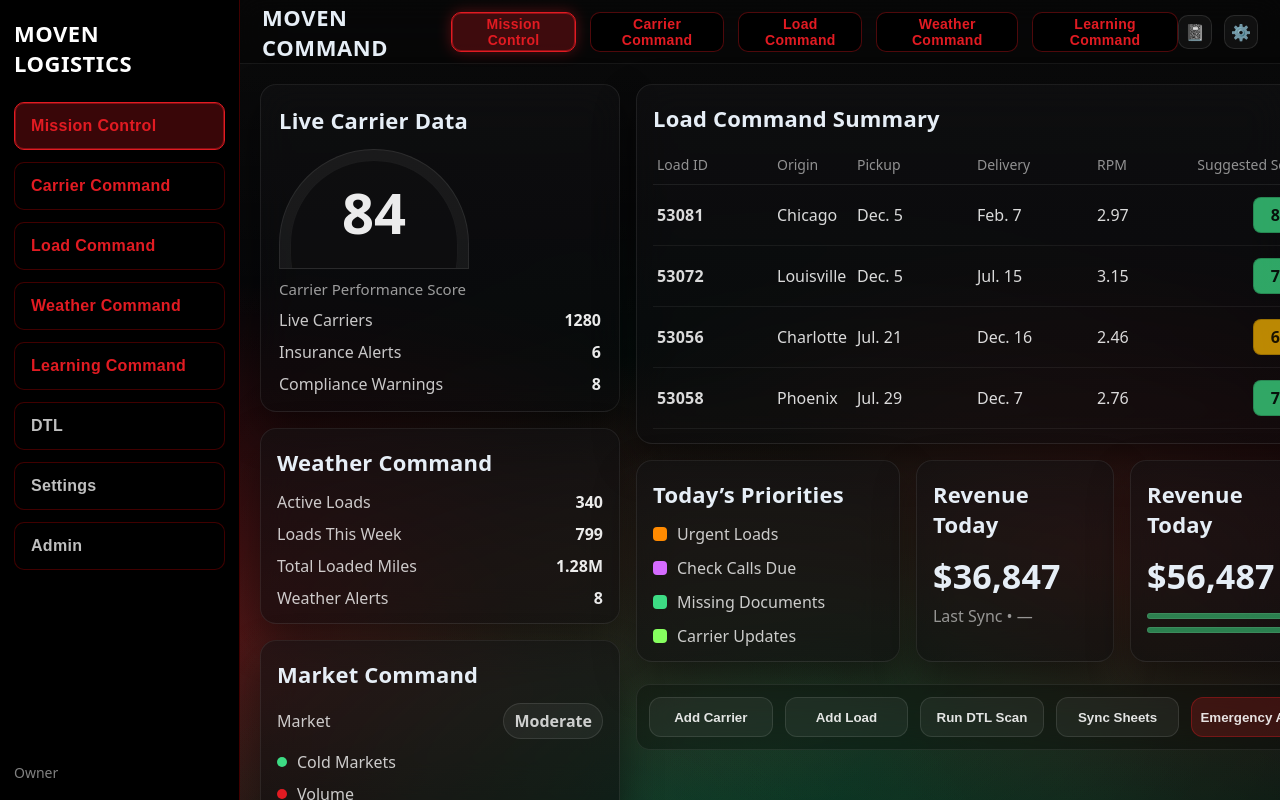
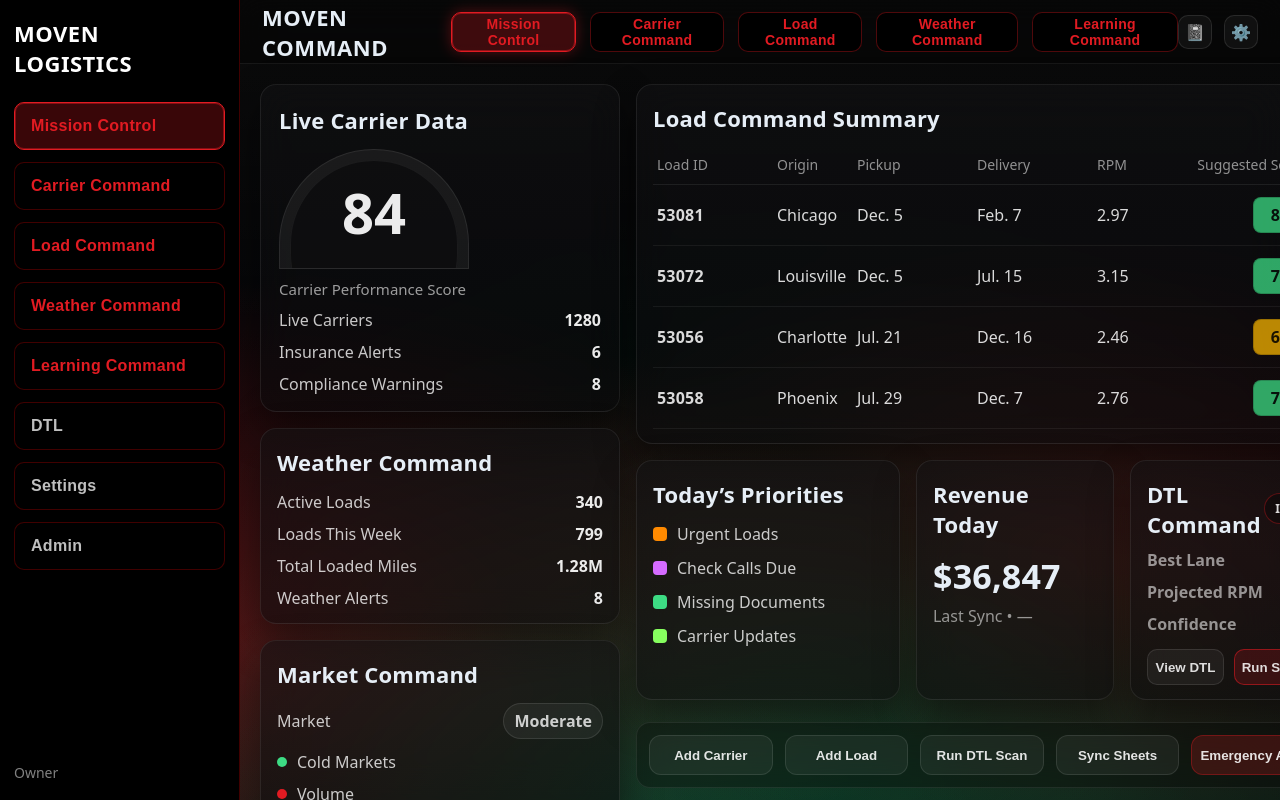
Before and after one commit to Moven25/moven-command-center, a React (Vite) app: page / in a window 1280 px wide. Built offline with nearby package versions, Linux system fonts and the light colour scheme.

Commit message:
Add DTL Command tile (visual) and dashboard updates

```diff
--- a/src/pages/Dashboard.css
+++ b/src/pages/Dashboard.css
@@ -348,3 +348,79 @@ body{ margin:0; background:var(--bg); color:var(--text); font-family: ui-sans-se
   box-shadow: inset 0 0 0 1px rgba(225, 27, 34, 0.5),
               0 0 14px rgba(225, 27, 34, 0.35);
 }
+/* ===============================
+   DTL TILE (VISUAL ONLY)
+================================ */
+.dtlTile {
+  position: relative;
+}
+
+.dtlTop {
+  display: flex;
+  align-items: center;
+  justify-content: space-between;
+  margin-bottom: 10px;
+}
+
+.dtlStatus {
+  font-size: 12px;
+  font-weight: 800;
+  letter-spacing: 0.4px;
+  padding: 6px 10px;
+  border-radius: 999px;
+  color: rgba(255,255,255,.85);
+  border: 1px solid rgba(225, 27, 34, 0.35);
+  background: rgba(0,0,0,.25);
+}
+
+.dtlMeta {
+  display: flex;
+  flex-direction: column;
+  gap: 10px;
+  margin-top: 2px;
+}
+
+.dtlLine {
+  display: flex;
+  justify-content: space-between;
+  align-items: center;
+  color: rgba(255,255,255,.78);
+}
+
+.dtlLabel {
+  color: rgba(255,255,255,.55);
+  font-weight: 700;
+}
+
+.dtlValue {
+  color: rgba(255,255,255,.9);
+  font-weight: 800;
+}
+
+.dtlFooter {
+  display: flex;
+  gap: 10px;
+  margin-top: 14px;
+}
+
+.dtlBtn {
+  flex: 1;
+  height: 36px;
+  border-radius: 10px;
+  border: 1px solid rgba(255,255,255,.10);
+  background: rgba(255,255,255,.05);
+  color: rgba(255,255,255,.85);
+  font-weight: 800;
+  cursor: pointer;
+  transition: all 0.2s ease;
+}
+
+.dtlBtn:hover {
+  border-color: rgba(225, 27, 34, 0.45);
+  background: rgba(225, 27, 34, 0.12);
+}
+
+.dtlBtnPrimary {
+  border-color: rgba(225, 27, 34, 0.55);
+  background: rgba(225, 27, 34, 0.18);
+}
--- a/src/pages/Dashboard.jsx
+++ b/src/pages/Dashboard.jsx
@@ -1,27 +1,47 @@
+// src/pages/Dashboard.jsx
 import React from "react";
 import "./Dashboard.css";
 
 export default function Dashboard() {
+  // (Option A = visual only) handlers are placeholders so nothing breaks
+  const handleStub = (label) => () => {
+    console.log(`[MOVEN] Clicked: ${label}`);
+  };
+
   return (
     <div className="dashRoot">
       {/* Top Bar */}
       <header className="dashTopbar">
         <div className="brand">
-  <span className="brandText">MOVEN COMMAND</span>
-</div>
+          <span className="brandText">MOVEN COMMAND</span>
+        </div>
 
-<div className="top-command-bar">
-  <button className="top-command-btn active">Mission Control</button>
-  <button className="top-command-btn">Carrier Command</button>
-  <button className="top-command-btn">Load Command</button>
-  <button className="top-command-btn">Weather Command</button>
-  <button className="top-command-btn">Learning Command</button>
-</div>
-
+        {/* Top commands styled like sidebar */}
+        <div className="top-command-bar">
+          <button className="top-command-btn active" onClick={handleStub("Mission Control")}>
+            Mission Control
+          </button>
+          <button className="top-command-btn" onClick={handleStub("Carrier Command")}>
+            Carrier Command
+          </button>
+          <button className="top-command-btn" onClick={handleStub("Load Command")}>
+            Load Command
+          </button>
+          <button className="top-command-btn" onClick={handleStub("Weather Command")}>
+            Weather Command
+          </button>
+          <button className="top-command-btn" onClick={handleStub("Learning Command")}>
+            Learning Command
+          </button>
+        </div>
 
         <div className="topIcons">
-          <div className="topIcon" title="Notes">📓</div>
-          <div className="topIcon" title="Settings">⚙️</div>
+          <div className="topIcon" title="Notes">
+            📓
+          </div>
+          <div className="topIcon" title="Settings">
+            ⚙️
+          </div>
         </div>
       </header>
 
@@ -58,10 +78,22 @@ export default function Dashboard() {
           <div className="card glass">
             <div className="cardTitle">Weather Command</div>
             <div className="statsList">
-              <div className="statRow"><span>Active Loads</span><span className="statVal">340</span></div>
-              <div className="statRow"><span>Loads This Week</span><span className="statVal">799</span></div>
-              <div className="statRow"><span>Total Loaded Miles</span><span className="statVal">1.28M</span></div>
-              <div className="statRow"><span>Weather Alerts</span><span className="statVal">8</span></div>
+              <div className="statRow">
+                <span>Active Loads</span>
+                <span className="statVal">340</span>
+              </div>
+              <div className="statRow">
+                <span>Loads This Week</span>
+                <span className="statVal">799</span>
+              </div>
+              <div className="statRow">
+                <span>Total Loaded Miles</span>
+                <span className="statVal">1.28M</span>
+              </div>
+              <div className="statRow">
+                <span>Weather Alerts</span>
+                <span className="statVal">8</span>
+              </div>
             </div>
           </div>
 
@@ -72,8 +104,12 @@ export default function Dashboard() {
               <span className="pill">Moderate</span>
             </div>
             <div className="marketSignals">
-              <div className="signal"><span className="dot green" /> Cold Markets</div>
-              <div className="signal"><span className="dot red" /> Volume</div>
+              <div className="signal">
+                <span className="dot green" /> Cold Markets
+              </div>
+              <div className="signal">
+                <span className="dot red" /> Volume
+              </div>
             </div>
           </div>
         </section>
@@ -93,19 +129,35 @@ export default function Dashboard() {
             </div>
 
             <div className="tableRow">
-              <span className="bold">53081</span><span>Chicago</span><span>Dec. 5</span><span>Feb. 7</span><span>2.97</span>
+              <span className="bold">53081</span>
+              <span>Chicago</span>
+              <span>Dec. 5</span>
+              <span>Feb. 7</span>
+              <span>2.97</span>
               <span className="scorePill green">82</span>
             </div>
             <div className="tableRow">
-              <span className="bold">53072</span><span>Louisville</span><span>Dec. 5</span><span>Jul. 15</span><span>3.15</span>
+              <span className="bold">53072</span>
+              <span>Louisville</span>
+              <span>Dec. 5</span>
+              <span>Jul. 15</span>
+              <span>3.15</span>
               <span className="scorePill green">77</span>
             </div>
             <div className="tableRow">
-              <span className="bold">53056</span><span>Charlotte</span><span>Jul. 21</span><span>Dec. 16</span><span>2.46</span>
+              <span className="bold">53056</span>
+              <span>Charlotte</span>
+              <span>Jul. 21</span>
+              <span>Dec. 16</span>
+              <span>2.46</span>
               <span className="scorePill amber">64</span>
             </div>
             <div className="tableRow">
-              <span className="bold">53058</span><span>Phoenix</span><span>Jul. 29</span><span>Dec. 7</span><span>2.76</span>
+              <span className="bold">53058</span>
+              <span>Phoenix</span>
+              <span>Jul. 29</span>
+              <span>Dec. 7</span>
+              <span>2.76</span>
               <span className="scorePill green">72</span>
             </div>
           </div>
@@ -114,10 +166,18 @@ export default function Dashboard() {
             <div className="card glass">
               <div className="cardTitle">Today’s Priorities</div>
               <div className="prioList">
-                <div className="prio"><span className="prioSwatch orange" /> Urgent Loads</div>
-                <div className="prio"><span className="prioSwatch pink" /> Check Calls Due</div>
-                <div className="prio"><span className="prioSwatch green" /> Missing Documents</div>
-                <div className="prio"><span className="prioSwatch lime" /> Carrier Updates</div>
+                <div className="prio">
+                  <span className="prioSwatch orange" /> Urgent Loads
+                </div>
+                <div className="prio">
+                  <span className="prioSwatch pink" /> Check Calls Due
+                </div>
+                <div className="prio">
+                  <span className="prioSwatch green" /> Missing Documents
+                </div>
+                <div className="prio">
+                  <span className="prioSwatch lime" /> Carrier Updates
+                </div>
               </div>
             </div>
 
@@ -127,23 +187,58 @@ export default function Dashboard() {
               <div className="subtle">Last Sync • —</div>
             </div>
 
-            <div className="card glass">
-              <div className="cardTitle">Revenue Today</div>
-              <div className="money">$56,487</div>
-              <div className="miniBars">
-                <div className="bar" />
-                <div className="bar" />
+            {/* DTL TILE (Option A: Visual only) */}
+            <div className="card glass dtlTile">
+              <div className="dtlTop">
+                <div className="cardTitle" style={{ marginBottom: 0 }}>
+                  DTL Command
+                </div>
+                <span className="dtlStatus">Idle</span>
+              </div>
+
+              <div className="dtlMeta">
+                <div className="dtlLine">
+                  <span className="dtlLabel">Best Lane</span>
+                  <span className="dtlValue">—</span>
+                </div>
+                <div className="dtlLine">
+                  <span className="dtlLabel">Projected RPM</span>
+                  <span className="dtlValue">—</span>
+                </div>
+                <div className="dtlLine">
+                  <span className="dtlLabel">Confidence</span>
+                  <span className="dtlValue">—</span>
+                </div>
+              </div>
+
+              <div className="dtlFooter">
+                <button className="dtlBtn" onClick={handleStub("View DTL")}>
+                  View DTL
+                </button>
+                <button className="dtlBtn dtlBtnPrimary" onClick={handleStub("Run DTL Scan")}>
+                  Run Scan
+                </button>
               </div>
             </div>
           </div>
 
           {/* Bottom Action Bar */}
           <div className="actionBar">
-            <button className="actionBtn">Add Carrier</button>
-            <button className="actionBtn">Add Load</button>
-            <button className="actionBtn">Run DTL Scan</button>
-            <button className="actionBtn">Sync Sheets</button>
-            <button className="actionBtn danger">Emergency Alert</button>
+            <button className="actionBtn" onClick={handleStub("Add Carrier")}>
+              Add Carrier
+            </button>
+            <button className="actionBtn" onClick={handleStub("Add Load")}>
+              Add Load
+            </button>
+            <button className="actionBtn" onClick={handleStub("Run DTL Scan (Action Bar)")}>
+              Run DTL Scan
+            </button>
+            <button className="actionBtn" onClick={handleStub("Sync Sheets")}>
+              Sync Sheets
+            </button>
+            <button className="actionBtn danger" onClick={handleStub("Emergency Alert")}>
+              Emergency Alert
+            </button>
           </div>
         </section>
 
@@ -152,10 +247,18 @@ export default function Dashboard() {
           <div className="card glass">
             <div className="cardTitle">Compliance Command</div>
             <div className="complianceList">
-              <div className="comp"><span className="sq green" /> Insurance</div>
-              <div className="comp"><span className="sq green" /> Permits</div>
-              <div className="comp"><span className="sq amber" /> IFTA</div>
-              <div className="comp"><span className="sq red" /> Medical</div>
+              <div className="comp">
+                <span className="sq green" /> Insurance
+              </div>
+              <div className="comp">
+                <span className="sq green" /> Permits
+              </div>
+              <div className="comp">
+                <span className="sq amber" /> IFTA
+              </div>
+              <div className="comp">
+                <span className="sq red" /> Medical
+              </div>
             </div>
           </div>
 
@@ -194,11 +297,15 @@ export default function Dashboard() {
             <div className="healthRows">
               <div className="healthRow">
                 <span>Screen</span>
-                <span className="healthBar"><i style={{ width: "78%" }} /></span>
+                <span className="healthBar">
+                  <i style={{ width: "78%" }} />
+                </span>
               </div>
               <div className="healthRow">
                 <span>Load Board Sync</span>
-                <span className="healthBar"><i style={{ width: "62%" }} /></span>
+                <span className="healthBar">
+                  <i style={{ width: "62%" }} />
+                </span>
               </div>
             </div>
           </div>
```
